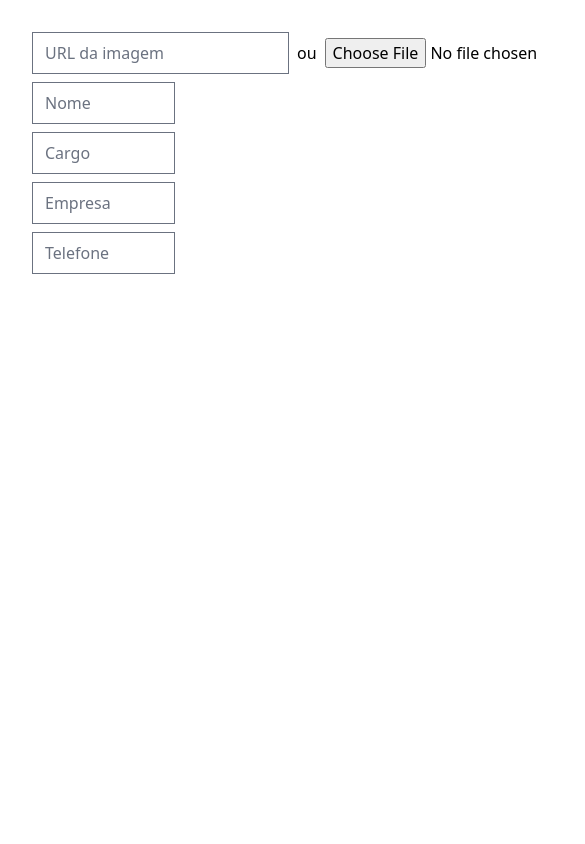
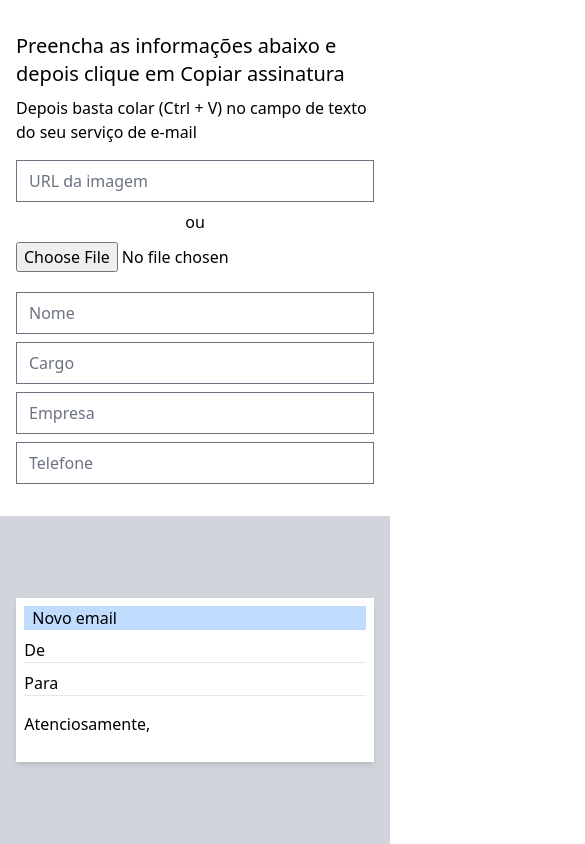
Before and after one commit to cgcdoss/email-signature-generator, a SvelteKit app: page / in a window 390 px wide. Shown: the top 844 px of the page, 585 px wide, since content can reach past the window. Built offline with nearby package versions, Linux system fonts and the light colour scheme.

Commit message:
feat: melhorando interface do site

```diff
--- a/src/app.css
+++ b/src/app.css
@@ -5,3 +5,7 @@
 input:disabled {
     @apply cursor-not-allowed bg-gray-200;
 }
+
+input {
+    @apply transition-all;
+}
--- a/src/routes/+layout.svelte
+++ b/src/routes/+layout.svelte
@@ -2,8 +2,6 @@
     import "../app.css";
 </script>
 
-<main class="container mx-auto px-8 mt-8">
-    <slot></slot>
-</main>
+<slot></slot>
 
 <style></style>
--- a/src/routes/+page.svelte
+++ b/src/routes/+page.svelte
@@ -34,36 +34,84 @@
             reader.readAsDataURL(file);
         }
     }
+
+    function cleanImgFile() {
+        const input = document.querySelector(
+            'input[type="file"]'
+        ) as HTMLInputElement;
+        input.value = "";
+        imgFile = "";
+    }
 </script>
 
-<main class="grid grid-cols-2 gap-2">
-    <section class="form flex flex-col gap-2 mr-4">
-        <div class="flex items-center gap-2">
+<svelte:head>
+    <title>Gerar assintatura de e-mail (sem cadastro)</title>
+</svelte:head>
+
+<main class="flex flex-col sm:grid grid-cols-1 sm:grid-cols-10 min-h-[100vh]">
+    <section
+        class="form flex flex-col gap-2 col-span-3 px-4 py-8 sm:min-h-[100vh] shadow-md"
+    >
+        <h2 class="text-xl">
+            Preencha as informações abaixo e depois clique em Copiar assinatura
+        </h2>
+        <p class="mb-2">
+            Depois basta colar (Ctrl + V) no campo de texto do seu serviço de
+            e-mail
+        </p>
+
+        <div class="flex max-sm:flex-col sm:items-center max-sm:mb-3 gap-2">
             <input
                 type="text"
                 placeholder="URL da imagem"
                 bind:value={img}
                 disabled={!!imgFile}
             />
-            <p>ou</p>
+            <p class="text-center">ou</p>
             <input
                 type="file"
                 accept="image/*"
                 on:change={handleFileInputChange}
                 disabled={!!img}
             />
+            {#if imgFile}
+                <button class="bg-slate-300 p-1" on:click={cleanImgFile}>
+                    Limpar
+                </button>
+            {/if}
         </div>
         <input type="text" placeholder="Nome" bind:value={name} />
         <input type="text" placeholder="Cargo" bind:value={cargo} />
         <input type="text" placeholder="Empresa" bind:value={empresa} />
         <input type="text" placeholder="Telefone" bind:value={telefone} />
+
+        {#if name}
+            <button
+                class="bg-slate-600 text-white hover:bg-slate-700 p-4 transition-colors"
+                on:click={copyAll}
+            >
+                Copiar assinatura
+            </button>
+        {/if}
     </section>
 
-    {#if name}
     <section
-            class="result flex flex-col gap-4 border-l border-gray-400 pl-4"
+        class="result flex flex-1 col-span-7 sm:min-h-[100vh] bg-gray-300 items-center justify-center py-8"
     >
-            <div id="signature" class="flex gap-2">
+        <div
+            class="fake-email w-11/12 sm:w-1/2 sm:h-1/2 bg-white shadow-md p-2"
+        >
+            <h2 class="bg-blue-200 pl-2">Novo email</h2>
+            <p class="border-b my-2">De</p>
+            <p class="border-b">Para</p>
+
+            <p class="my-4">Atenciosamente,</p>
+
+            <div id="signature">
+                <table>
+                    <tbody>
+                        <tr>
+                            <td>
                                 {#if img || imgFile}
                                     <div>
                                         <img
@@ -74,8 +122,8 @@
                                         />
                                     </div>
                                 {/if}
-
-                <div class="flex flex-col gap-1">
+                            </td>
+                            <td class="align-top pl-2">
                                 <h2 class="text-xl font-bold">{name}</h2>
                                 {#if cargo || (cargo && empresa)}
                                     <h3 class="text-lg">
@@ -86,15 +134,11 @@
                                 {#if telefone}
                                     <p>{telefone}</p>
                                 {/if}
+                            </td>
+                        </tr>
+                    </tbody>
+                </table>
             </div>
         </div>
-
-            <button
-                class="bg-slate-600 text-white hover:bg-slate-700 p-4 transition-colors"
-                on:click={copyAll}
-            >
-                Copiar
-            </button>
     </section>
-    {/if}
 </main>
```
Lines whose indentation alone changed are shown as unchanged.
